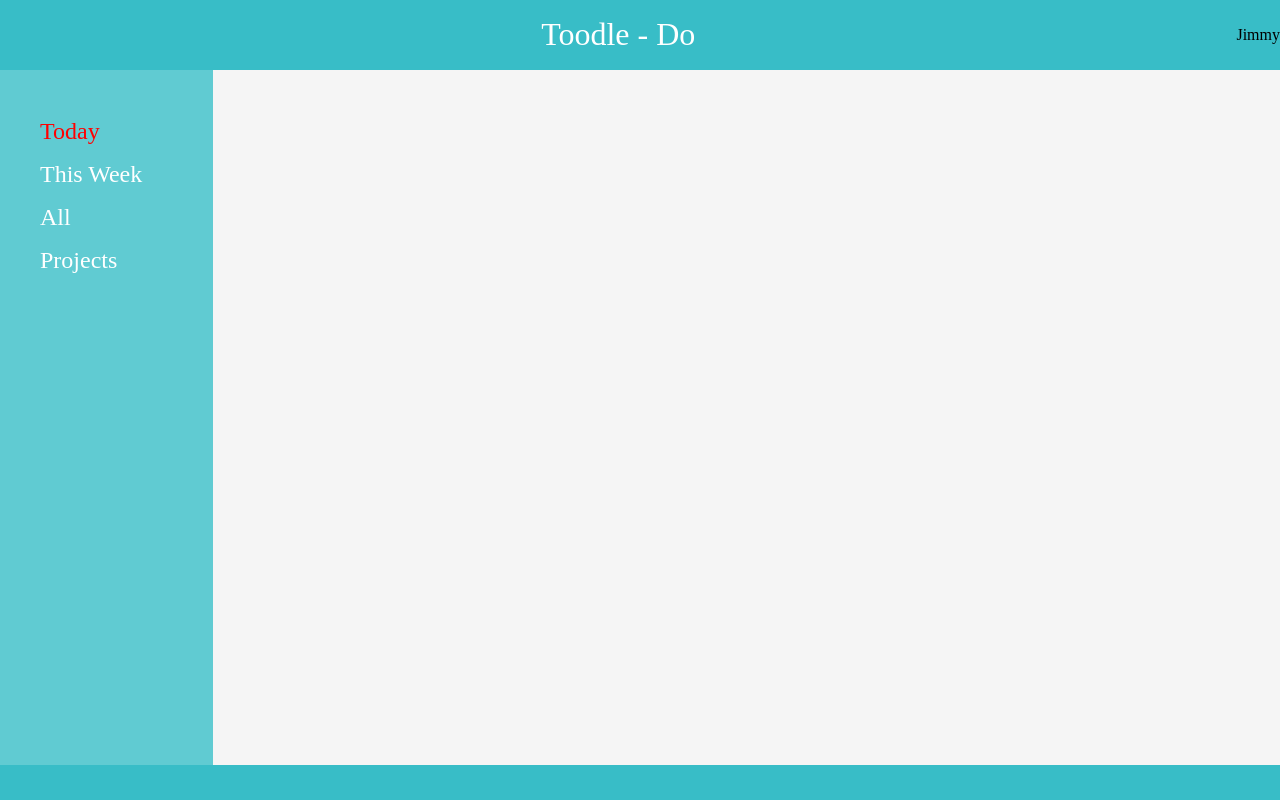
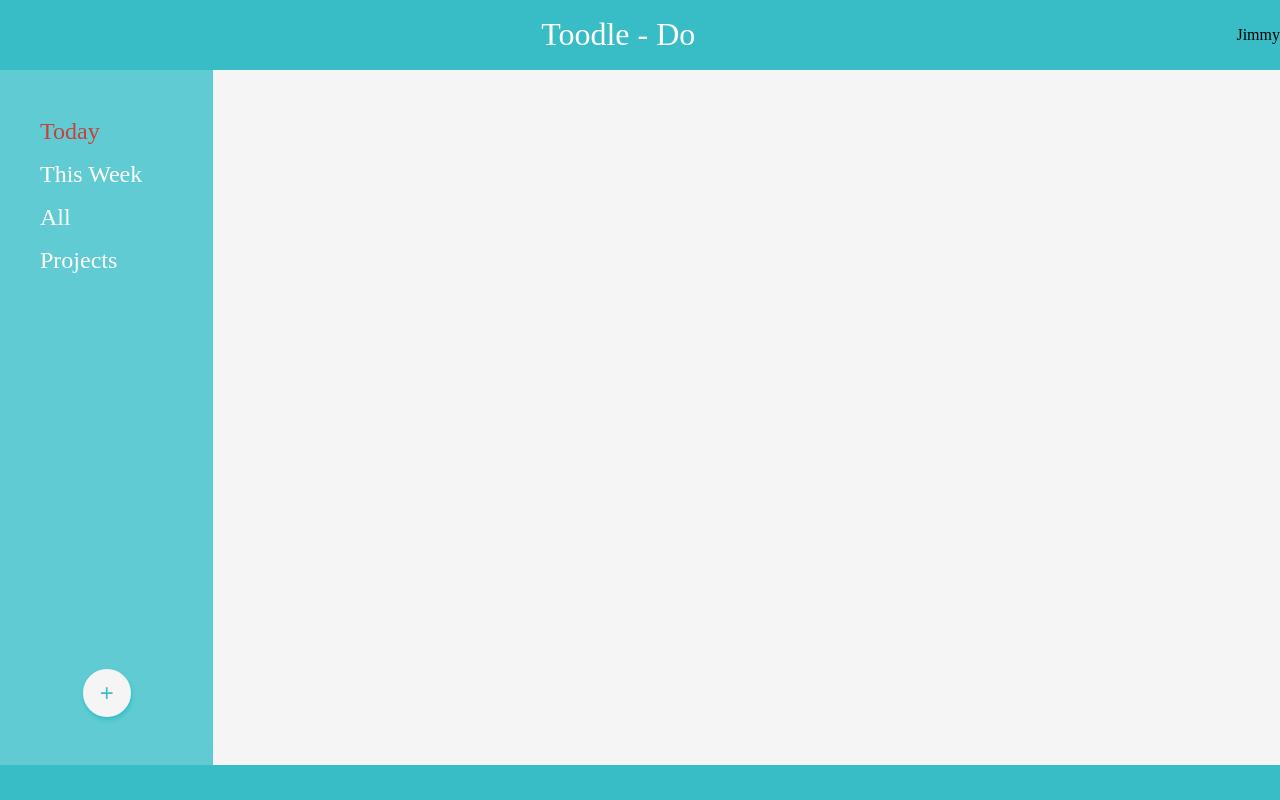
Before and after one commit to KramYengir/todo-list, a website built with webpack: page src/template.html in a window 1280 px wide. Both pictures are taken after a click on the link "Today". Built offline with nearby package versions, Linux system fonts and the light colour scheme.

Commit message:
add add-button to nav, tweak style

```diff
--- a/src/modules/todo.js
+++ b/src/modules/todo.js
@@ -48,6 +48,14 @@ const Todo = (()=>{
         return todoList;
     }
 
+    const getTodaysTodos = ()=>{
+
+    }
+
+    const getWeeksTodos = ()=>{
+
+    }
+
     return {
         createTodo,
         deleteTodo,
--- a/src/styles/main.scss
+++ b/src/styles/main.scss
@@ -1,5 +1,6 @@
 $primary-clr: #38BDC7;
-$secondary-clr: #60CBD2;
+$primary-clr-light: #60CBD2;
+$secondary-clr: #C74238;
 
 *{
     box-sizing: border-box;
@@ -39,7 +40,11 @@ header{
 }
 
 nav{
-    background-color: $secondary-clr;
+    display: flex;
+    flex-direction: column;
+    justify-content: space-between;
+
+    background-color: $primary-clr-light;
 
     padding-top: 2rem;
 
@@ -53,7 +58,34 @@ nav{
         }
 
         a.active{
-            color: red;
+            color: $secondary-clr;
+        }
+    }
+
+    button{
+        width: 3rem;
+        height: 3rem;
+
+        margin-inline: auto;
+        margin-bottom: 3rem;
+
+        border: none;
+        border-radius: 1000px;
+
+        background-color: whitesmoke;
+
+        box-shadow: 1px 3px 4px $primary-clr;
+
+        cursor: pointer;
+
+	    &:before {
+            content: '+';
+            font-size: 1.5rem;
+            color: $primary-clr;
+        }
+
+        &:hover{
+            transform: scale(1.05);
         }
     }
 }
--- a/src/styles/todo.scss
+++ b/src/styles/todo.scss
@@ -20,6 +20,12 @@
     .date{
         margin-right: auto;
     }
+    .date::before{
+        content: 'Due: ';
+        color: grey;
+        font-size: 0.9rem;
+        text-transform: uppercase;
+    }
 
     .priority{
         margin-right: 1rem;
--- a/src/template.html
+++ b/src/template.html
@@ -15,12 +15,15 @@
             <div class="user-container">Jimmy</div>
         </header>
         <nav>
+            <div id="nav-links">
                 <ul>
                     <li><a id="today-link" href="#">Today</a></li>
                     <li><a id="week-link" href="#">This Week</a></li>
                     <li><a id="all-link" href="#">All</a></li>
                     <li><a id="projects-link" href="#">Projects</a></li>
                 </ul>
+            </div>
+            <button id="new-todo-btn"></button>
         </nav>
         <main></main>
         <footer></footer>
```
Lines whose indentation alone changed are shown as unchanged.
